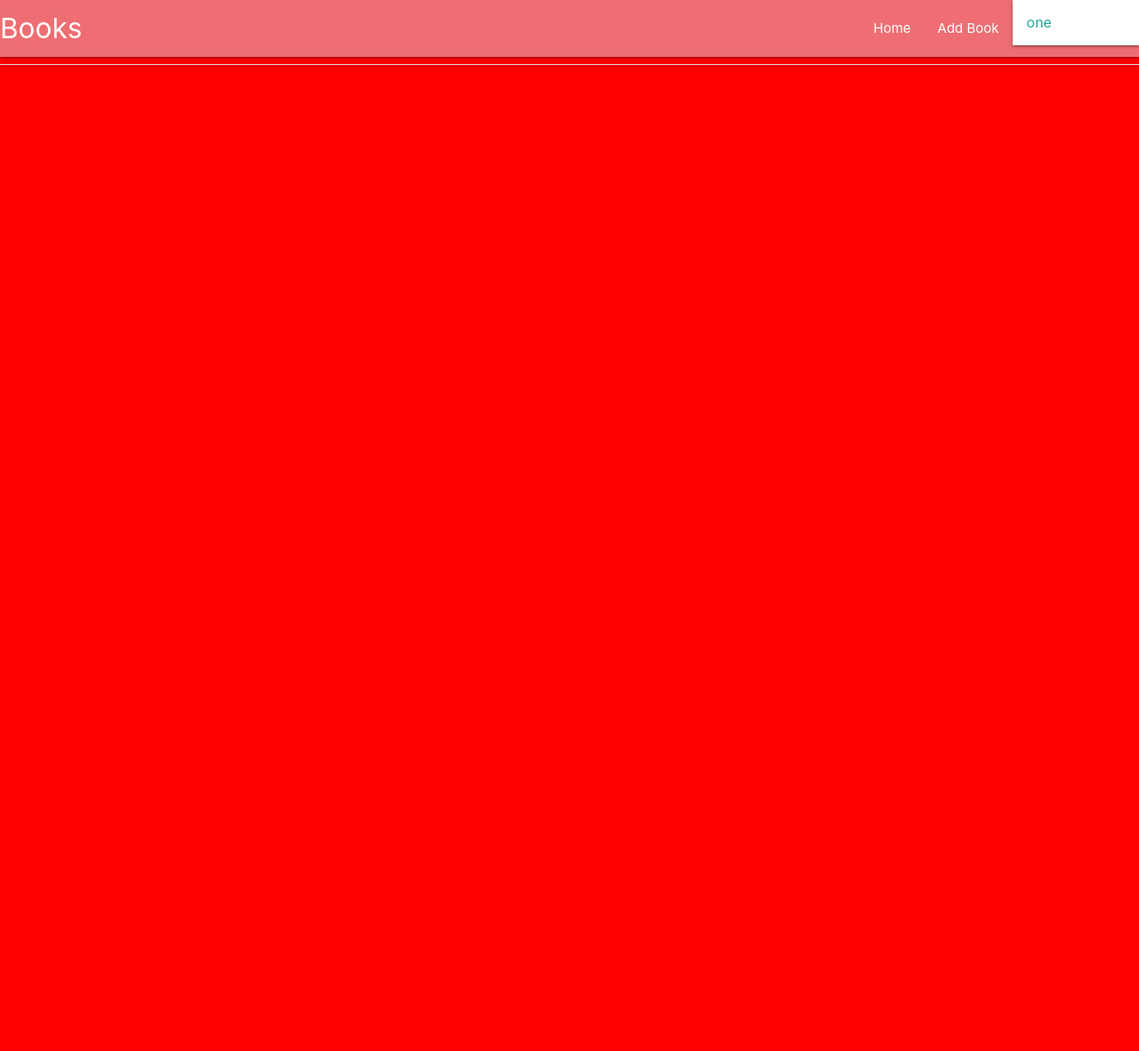
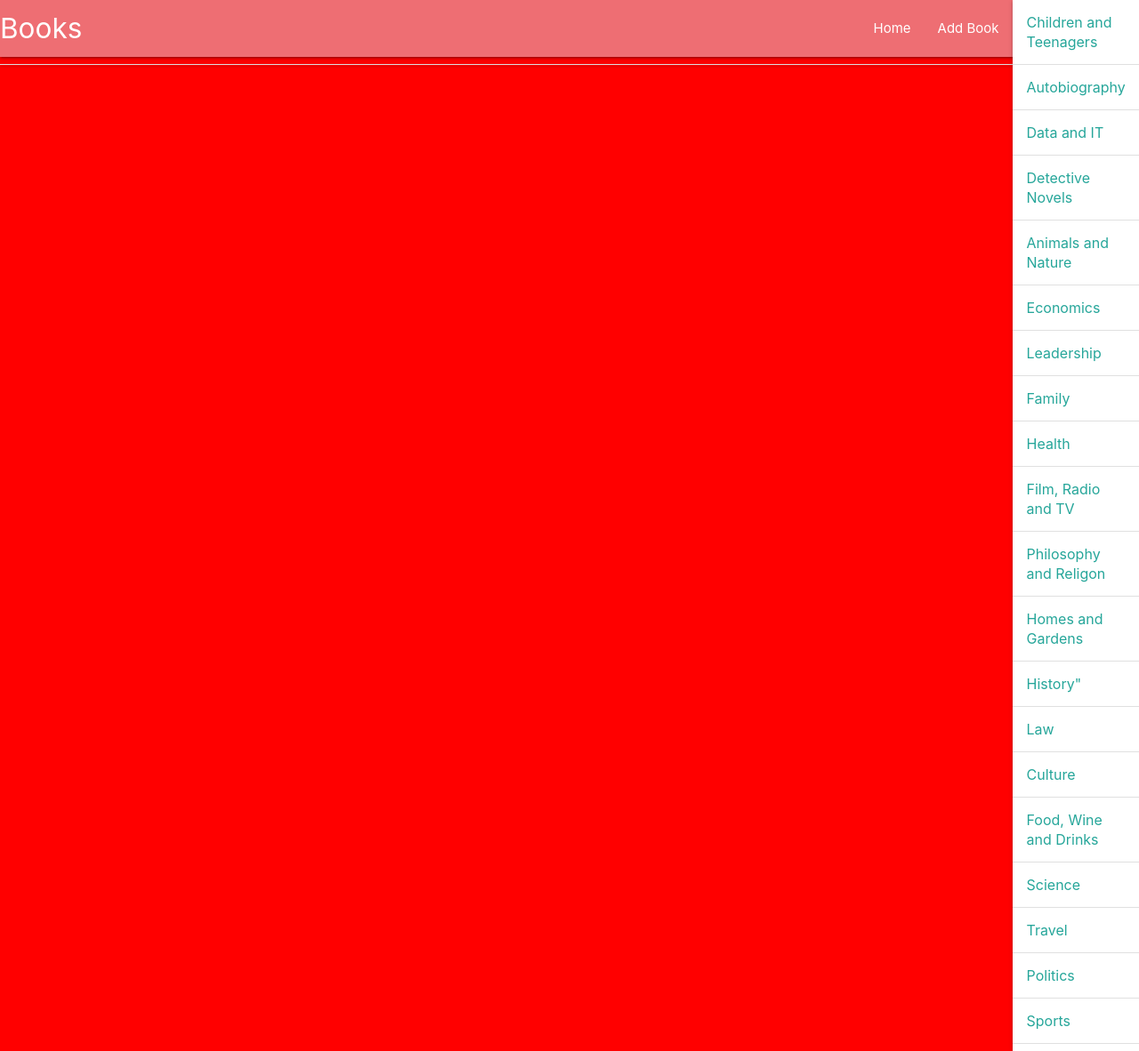
Before and after one commit to danfiliphoff/Milestone-3--Book-Review, a Flask app: page / in a window 1280 px wide, after a click that opens the changed part. Shown: the whole page at 89% size. Run offline with Flask 2, Linux system fonts and the light colour scheme; data that the repository does not hold is empty; some libraries are stand-ins or nearby versions.

Commit message:
dropdown list filled with links

```diff
--- a/templates/base.html
+++ b/templates/base.html
@@ -21,7 +21,49 @@
         </div>
         <!--  Dropdown Structure  -->
         <ul id="dropdown1" class="dropdown-content">
-            <li><a href="genre.html">one</a></li>
+            <li><a href="#!" id="Children and Teenagers">Children and Teenagers</a></li>
+            <li class="divider"></li>
+            <li><a href="#!" id="Autobiography">Autobiography</a></li>
+            <li class="divider"></li>
+            <li><a href="#!" id="Data and IT">Data and IT</a></li>
+            <li class="divider"></li>
+            <li><a href="#!" id="Detective Novels">Detective Novels</a></li>
+            <li class="divider"></li>
+            <li><a href="#!" id="Animals and Nature">Animals and Nature</a></li>
+            <li class="divider"></li>
+            <li><a href="#!" id="Economics">Economics</a></li>
+            <li class="divider"></li>
+            <li><a href="#!" id="Leadership">Leadership</a></li>
+            <li class="divider"></li>
+            <li><a href="#!" id="Family">Family</a></li>
+            <li class="divider"></li>
+            <li><a href="#!" id="Health">Health</a></li>
+            <li class="divider"></li>
+            <li><a href="#!" id="Film, Radio and TV">Film, Radio and TV</a></li>
+            <li class="divider"></li>
+            <li><a href="#!" id="Philosophy and Religon">Philosophy and Religon</a></li>
+            <li class="divider"></li>
+            <li><a href="#!" id="Homes and Gardens">Homes and Gardens</a></li>
+            <li class="divider"></li>
+            <li><a href="#!" id="History"">History"</a></li>
+            <li class="divider"></li>
+            <li><a href="#!" id="Law">Law</a></li>
+            <li class="divider"></li>
+            <li><a href="#!" id="Culture">Culture</a></li>
+            <li class="divider"></li>
+            <li><a href="#!" id="Food, Wine and Drinks">Food, Wine and Drinks</a></li>
+            <li class="divider"></li>
+            <li><a href="#!" id="Science">Science</a></li>
+            <li class="divider"></li>
+            <li><a href="#!" id="Travel">Travel</a></li>
+            <li class="divider"></li>
+            <li><a href="#!" id="Politics">Politics</a></li>
+            <li class="divider"></li>
+            <li><a href="#!" id="Sports">Sports</a></li>
+            <li class="divider"></li>
+            <li><a href="#!" id="Comics">Comics</a></li>
+            <li class="divider"></li>
+            <li><a href="#!" id="Lifestyle">Lifestyle</a></li>
             <li class="divider"></li>
         </ul>
            <!--   <nav>
```
